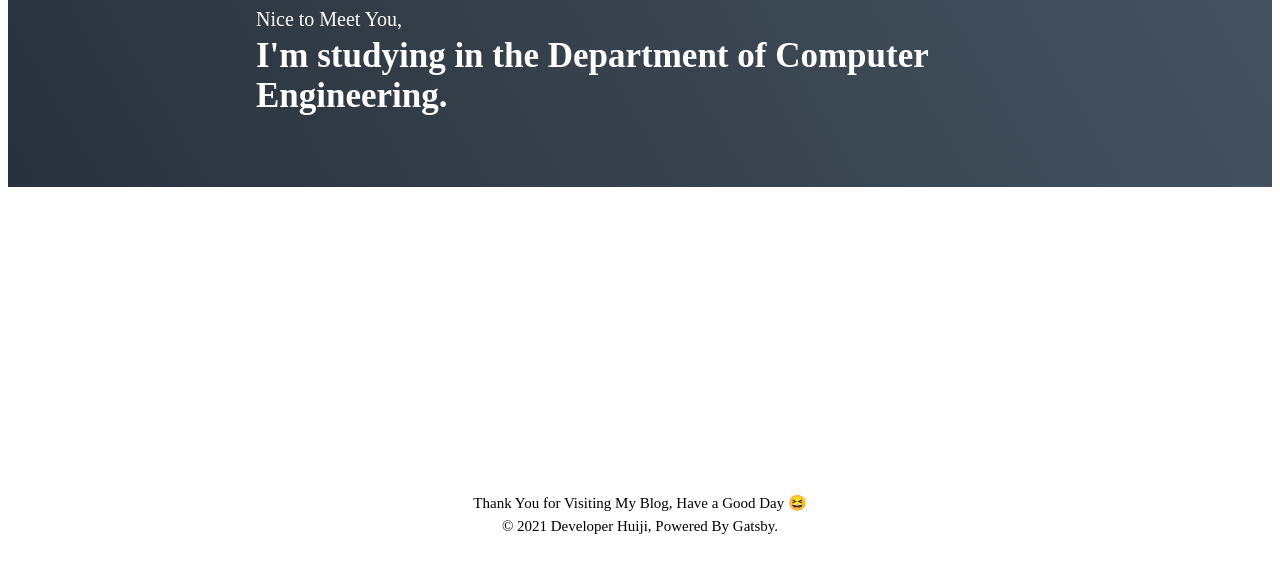
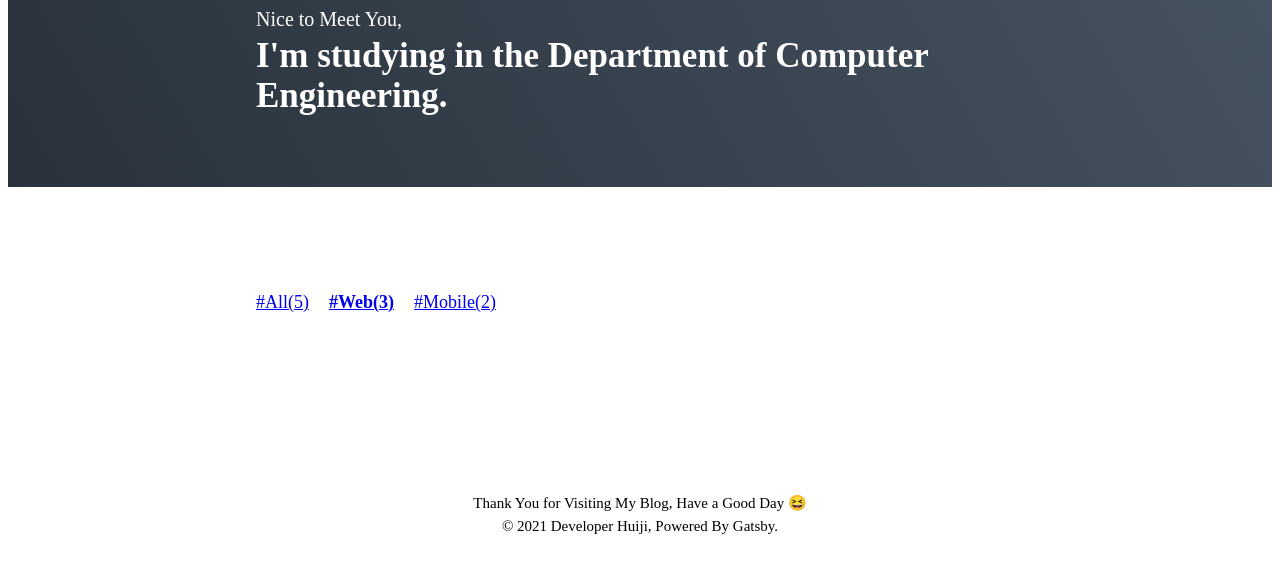
Before and after one commit to huiji0315/gatsby-blog, a Gatsby site: page / in a window 1280 px wide. Shown: the part 221-794 px from the top of the page. Built offline with nearby package versions, Linux system fonts and the light colour scheme; Gatsby itself is replaced by a stand-in of ours.

Commit message:
Category List

```diff
--- /dev/null
+++ b/src/components/Main/CategoryList.tsx
@@ -0,0 +1,65 @@
+import React, { FunctionComponent } from 'react';
+import styled from '@emotion/styled';
+import { Link } from 'gatsby';
+
+type CategoryItemProps = {
+  active: boolean;
+};
+
+type GatsbyLinkProps = {
+  children: ReactNode;
+  className?: string;
+  to: string;
+} & CategoryItemProps;
+// 원래는 GatsbyLinkProps에 active 속성도 존재하지만 중복되는 문제도 있고, CategoryItem 컴포넌트에서는 그 외의 Props는 사용하지 않기 때문에 분리하였다.
+// -> & 연산자를 통해 Intersection 타입을 정의하여 두 타입을 하나로 합쳐주었다.
+
+export interface CategoryListProps {
+  selectedCategory: string;
+  categoryList: {
+    // 프로퍼티 이름은 문자열, 프로퍼티 값은 숫자임을 나타내는 타입 표기 방법
+    [key: string]: number;
+  };
+}
+const CategoryListWrapper = styled.div`
+  display: flex;
+  flex-wrap: wrap;
+  width: 768px;
+  margin: 100px auto 0;
+`;
+
+// eslint-disable-next-line @typescript-eslint/no-unused-vars
+const CategoryItem = styled(({ active, to, ...props }: GatsbyLinkProps) => (
+  <Link to={to} {...props} />
+))<CategoryItemProps>`
+  margin-right: 20px;
+  padding: 5px 0;
+  font-size: 18px;
+  font-weight: ${({ active }) => (active ? '800' : '400')};
+  cursor: pointer;
+
+  &:last-of-type {
+    margin-right: 0;
+  }
+`;
+
+const CategoryList: FunctionComponent<CategoryListProps> = function ({
+  selectedCategory,
+  categoryList,
+}) {
+  return (
+    <CategoryListWrapper>
+      {Object.entries(categoryList).map(([name, count]) => (
+        <CategoryItem
+          to={`/?category=${name}`}
+          active={name === selectedCategory}
+          key={name}
+        >
+          #{name}({count})
+        </CategoryItem>
+      ))}
+    </CategoryListWrapper>
+  );
+};
+
+export default CategoryList;
--- a/src/pages/index.tsx
+++ b/src/pages/index.tsx
@@ -2,7 +2,14 @@ import React, { FunctionComponent } from 'react';
 import styled from '@emotion/styled';
 import GlobalStyle from 'components/Common/GlobalStyle';
 import Footer from 'components/Common/Footer';
+import CategoryList from 'components/Main/CategoryList';
 import Introduction from 'components/Main/Introduction';
+
+const CATEGORY_LIST = {
+  All: 5,
+  Web: 3,
+  Mobile: 2,
+};
 
 const Container = styled.div`
   display: flex;
@@ -15,6 +22,7 @@ const IndexPage: FunctionComponent = function () {
     <Container>
       <GlobalStyle />
       <Introduction />
+      <CategoryList selectedCategory="Web" categoryList={CATEGORY_LIST} />
       <Footer />
     </Container>
   );
```
